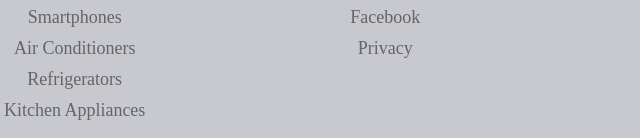
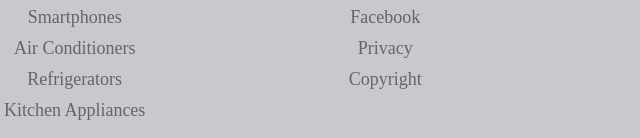
Before and after one commit to devnydv/deledhub, a plain HTML site: page index.html in a window 1280 px wide. Shown: the part 734-872 px from the top of the page, 411-1051 px from the left. Drawn offline with Linux system fonts and the light colour scheme.

Commit message:
Update index.html

```diff
--- a/index.html
+++ b/index.html
@@ -101,7 +101,7 @@
 
     <a href="https://m.facebook.com/Low0ncost/"><p>Facebook</p></a>
     <a href="#"><p>Privacy</p></a>
-    <!-- <a href=""><p>Instagram</p></a> -->
+    <a href="copyright.html"><p>Copyright</p></a>
   </div>
   <div class="elem">
     <h4>More Deals</h4>
```
